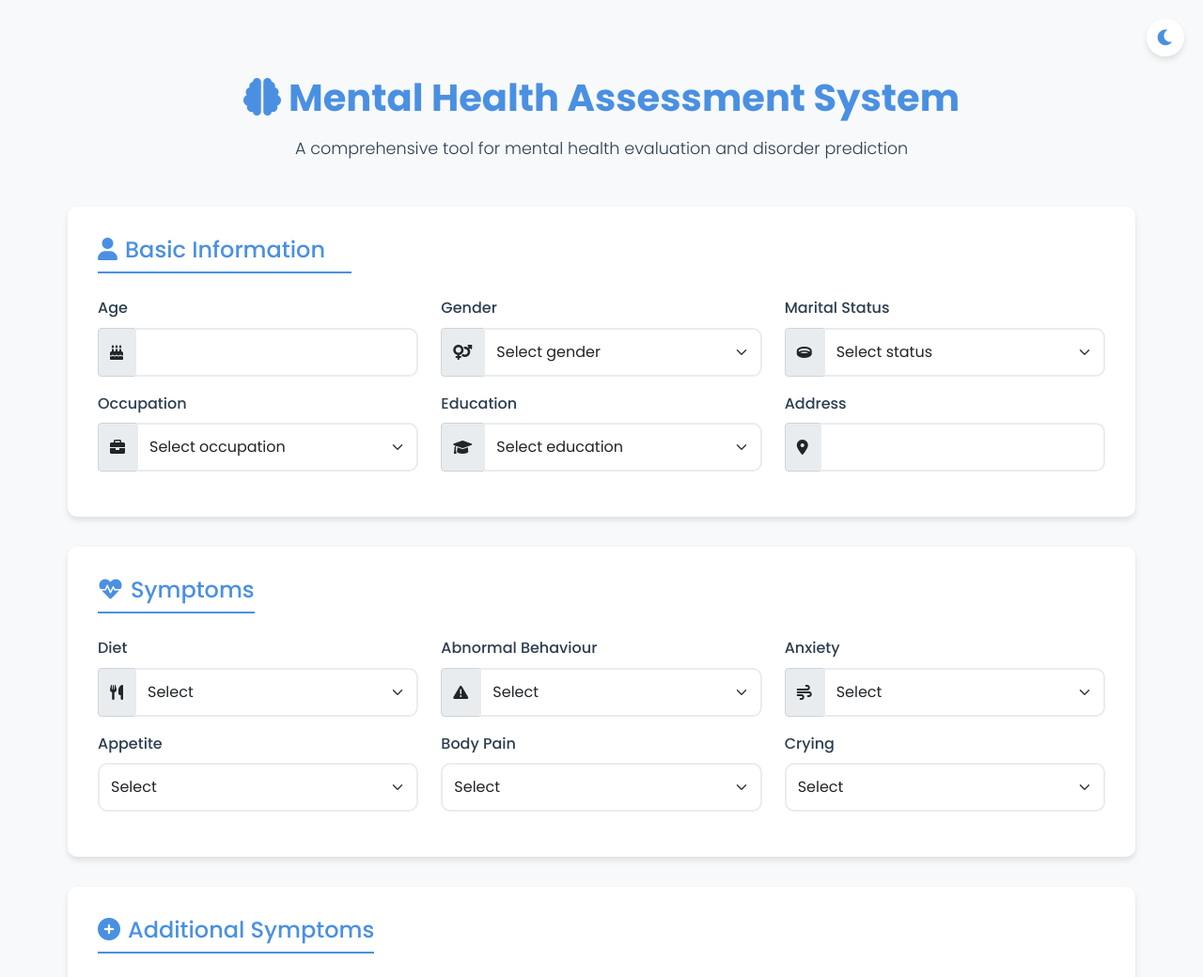
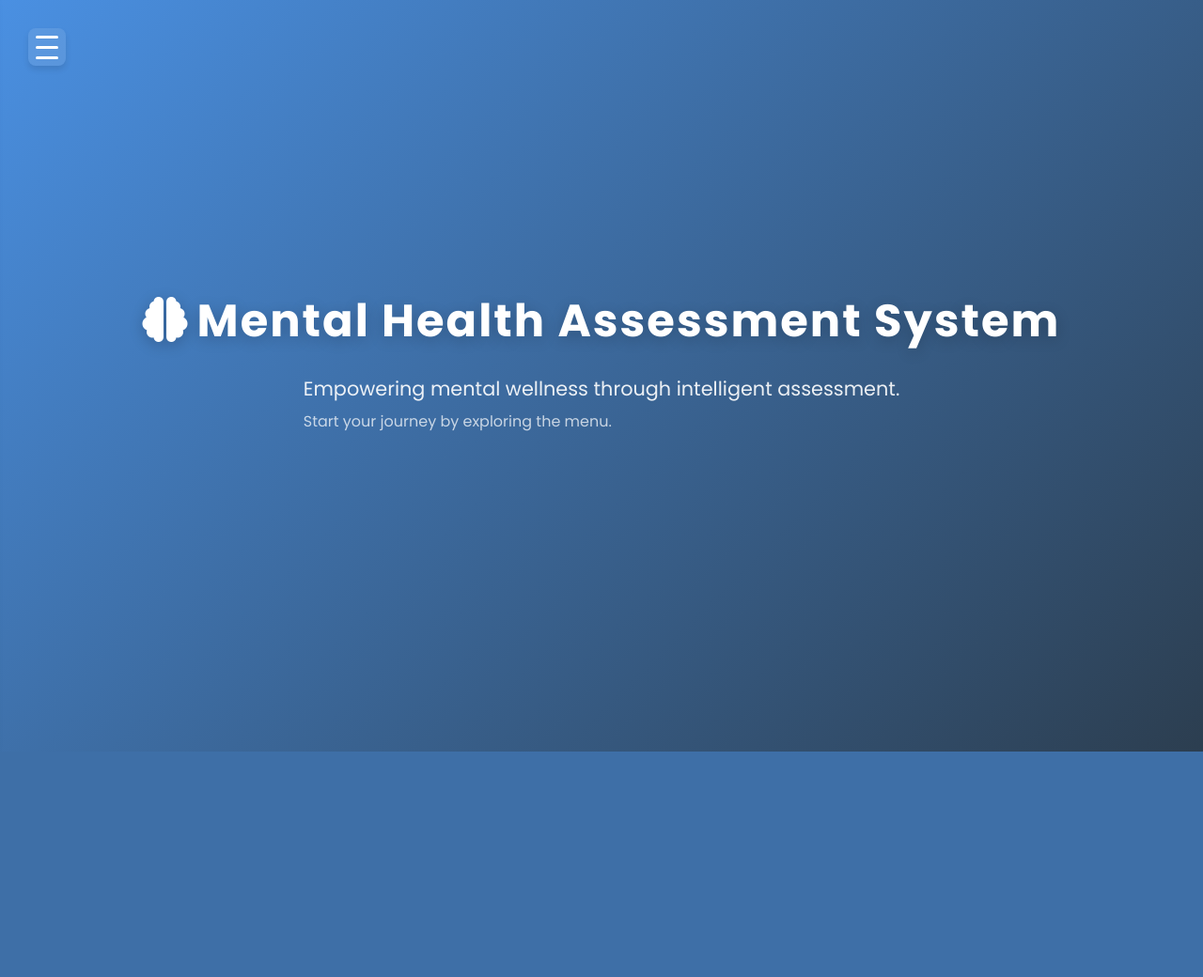
Before and after one commit to codingviv1/Mental_Disorder_App, a Flask app: page / in a window 1280 px wide. Shown: the top 1040 px of the page at 94% size. After the commit the page ends 800 px from the top, so only its background shows below. Run offline with Flask 2, Linux system fonts and the light colour scheme.

Commit message:
Update Mental Disorder App files

```diff
--- a/app.py
+++ b/app.py
@@ -94,7 +94,23 @@ def encode_features(form):
 
 @app.route('/')
 def home():
-    return render_template('index.html')
+    return render_template('home.html')
+
+@app.route('/home')
+def home_redirect():
+    return render_template('home.html')
+
+@app.route('/about')
+def about():
+    return render_template('about.html')
+
+@app.route('/test')
+def test():
+    return render_template('test.html')
+
+@app.route('/contact')
+def contact():
+    return render_template('contact.html')
 
 @app.route('/predict', methods=['POST'])
 def predict():
--- a/static/style.css
+++ b/static/style.css
@@ -413,3 +413,68 @@ body {
     0% { transform: rotate(0deg); }
     100% { transform: rotate(360deg); }
 }
+
+/* Hamburger and Side Nav Styles */
+.hamburger {
+    position: fixed;
+    top: 30px;
+    left: 30px;
+    z-index: 1100;
+    width: 40px;
+    height: 40px;
+    background: rgba(255,255,255,0.1);
+    border: none;
+    border-radius: 8px;
+    display: flex;
+    flex-direction: column;
+    justify-content: center;
+    align-items: center;
+    cursor: pointer;
+    box-shadow: var(--box-shadow);
+}
+.hamburger span {
+    display: block;
+    width: 24px;
+    height: 3px;
+    margin: 4px 0;
+    background: white;
+    border-radius: 2px;
+    transition: 0.3s;
+}
+.side-nav {
+    position: fixed;
+    top: 0;
+    left: -260px;
+    width: 250px;
+    height: 100%;
+    background: var(--section-bg);
+    box-shadow: 2px 0 12px rgba(0,0,0,0.1);
+    z-index: 1200;
+    transition: left 0.3s;
+    padding-top: 60px;
+}
+.side-nav.open {
+    left: 0;
+}
+.side-nav a {
+    display: block;
+    padding: 18px 32px;
+    color: var(--text-color);
+    text-decoration: none;
+    font-size: 1.1rem;
+    font-weight: 500;
+    border-bottom: 1px solid #eee;
+    transition: background 0.2s;
+}
+.side-nav a:hover {
+    background: var(--primary-color);
+    color: white;
+}
+.side-nav .close-btn {
+    position: absolute;
+    top: 18px;
+    right: 18px;
+    font-size: 1.5rem;
+    color: var(--text-color);
+    cursor: pointer;
+}
--- /dev/null
+++ b/templates/home.html
@@ -0,0 +1,134 @@
+<!DOCTYPE html>
+<html lang="en">
+<head>
+    <meta charset="UTF-8">
+    <meta name="viewport" content="width=device-width, initial-scale=1.0">
+    <title>Mental Health Assessment System</title>
+    <link href="https://cdn.jsdelivr.net/npm/bootstrap@5.1.3/dist/css/bootstrap.min.css" rel="stylesheet">
+    <link href="https://fonts.googleapis.com/css2?family=Poppins:wght@300;400;500;600;700&display=swap" rel="stylesheet">
+    <link href="https://cdnjs.cloudflare.com/ajax/libs/font-awesome/6.0.0/css/all.min.css" rel="stylesheet">
+    <link href="{{ url_for('static', filename='style.css') }}" rel="stylesheet">
+    <style>
+        .home-center {
+            min-height: 100vh;
+            display: flex;
+            flex-direction: column;
+            justify-content: center;
+            align-items: center;
+            background: linear-gradient(135deg, var(--primary-color), var(--secondary-color));
+            color: white;
+        }
+        .app-title {
+            font-size: 3rem;
+            font-weight: 700;
+            letter-spacing: 2px;
+            margin-bottom: 1rem;
+            text-shadow: 0 4px 16px rgba(0,0,0,0.2);
+        }
+        .app-desc {
+            font-size: 1.3rem;
+            font-weight: 400;
+            margin-bottom: 2rem;
+            opacity: 0.9;
+        }
+        .hamburger {
+            position: fixed;
+            top: 30px;
+            left: 30px;
+            z-index: 1100;
+            width: 40px;
+            height: 40px;
+            background: rgba(255,255,255,0.1);
+            border: none;
+            border-radius: 8px;
+            display: flex;
+            flex-direction: column;
+            justify-content: center;
+            align-items: center;
+            cursor: pointer;
+            box-shadow: var(--box-shadow);
+        }
+        .hamburger span {
+            display: block;
+            width: 24px;
+            height: 3px;
+            margin: 4px 0;
+            background: white;
+            border-radius: 2px;
+            transition: 0.3s;
+        }
+        .side-nav {
+            position: fixed;
+            top: 0;
+            left: -260px;
+            width: 250px;
+            height: 100%;
+            background: var(--section-bg);
+            box-shadow: 2px 0 12px rgba(0,0,0,0.1);
+            z-index: 1200;
+            transition: left 0.3s;
+            padding-top: 60px;
+        }
+        .side-nav.open {
+            left: 0;
+        }
+        .side-nav a {
+            display: block;
+            padding: 18px 32px;
+            color: var(--text-color);
+            text-decoration: none;
+            font-size: 1.1rem;
+            font-weight: 500;
+            border-bottom: 1px solid #eee;
+            transition: background 0.2s;
+        }
+        .side-nav a:hover {
+            background: var(--primary-color);
+            color: white;
+        }
+        .side-nav .close-btn {
+            position: absolute;
+            top: 18px;
+            right: 18px;
+            font-size: 1.5rem;
+            color: var(--text-color);
+            cursor: pointer;
+        }
+    </style>
+</head>
+<body>
+    <button class="hamburger" id="hamburgerBtn" aria-label="Open navigation">
+        <span></span>
+        <span></span>
+        <span></span>
+    </button>
+    <nav class="side-nav" id="sideNav">
+        <span class="close-btn" id="closeNav">&times;</span>
+        <a href="/home">Home</a>
+        <a href="/about">About</a>
+        <a href="/test">Test</a>
+        <a href="/contact">Contact Us</a>
+    </nav>
+    <div class="home-center">
+        <div class="app-title">
+            <i class="fas fa-brain me-2"></i>Mental Health Assessment System
+        </div>
+        <div class="app-desc">
+            Empowering mental wellness through intelligent assessment.<br>
+            <span style="font-size:1rem;opacity:0.8;">Start your journey by exploring the menu.</span>
+        </div>
+    </div>
+    <script>
+        const hamburgerBtn = document.getElementById('hamburgerBtn');
+        const sideNav = document.getElementById('sideNav');
+        const closeNav = document.getElementById('closeNav');
+        hamburgerBtn.onclick = () => sideNav.classList.add('open');
+        closeNav.onclick = () => sideNav.classList.remove('open');
+        window.onclick = function(event) {
+            if (event.target === sideNav) {
+                sideNav.classList.remove('open');
+            }
+        };
+    </script>
+</body>
+</html>
```
Also changed, not shown: templates/about.html (added, +75 -0 lines), templates/contact.html (added, +72 -0 lines), templates/test.html (added, +40 -0 lines).
